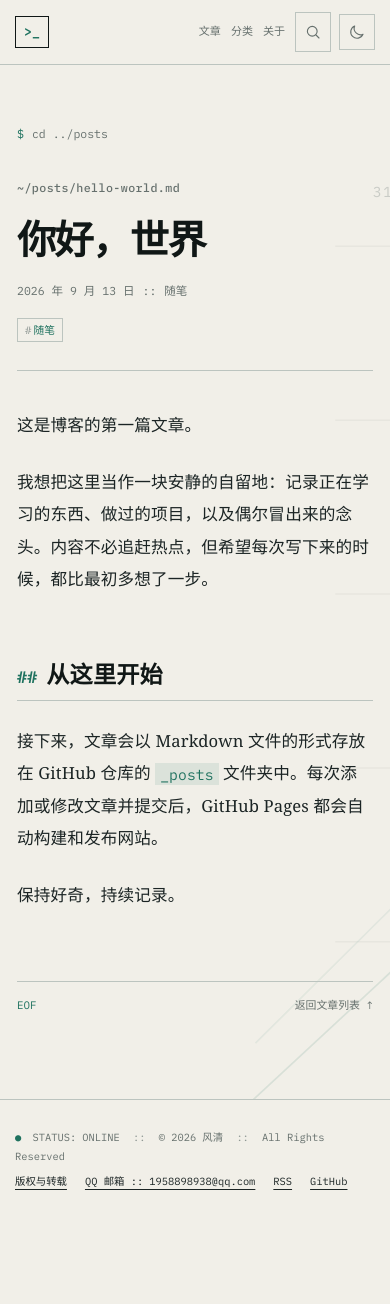
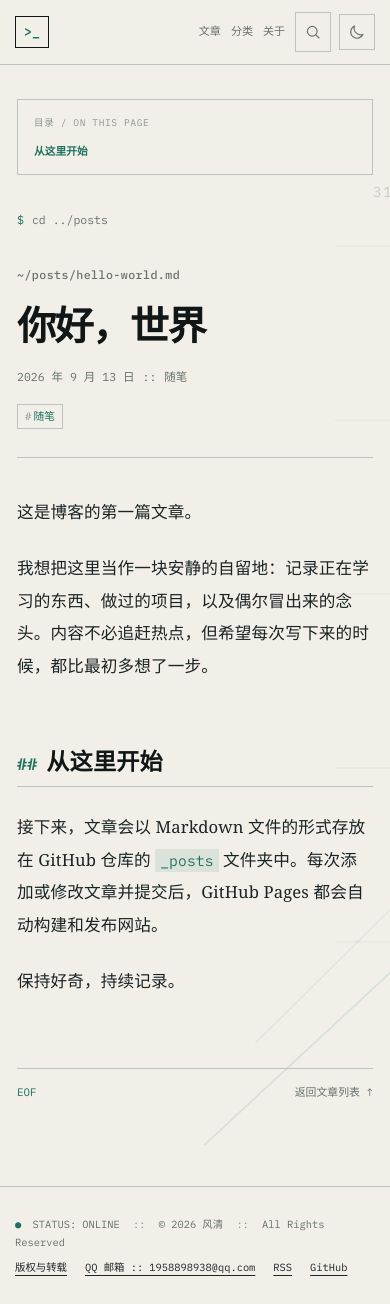
Before and after one commit to fengwuqingchen/fengwuqingchen.github.io, a Jekyll site: the page built from _posts/2026-09-13-hello-world.md, in a window 390 px wide and 1304 px high. Built offline with Jekyll 4.4.1, drawn with Linux system fonts in a browser that asks for light colours.

Commit message:
feat: add article outline and heading anchors

```diff
--- a/_layouts/post.html
+++ b/_layouts/post.html
@@ -1,6 +1,12 @@
 ---
 layout: default
 ---
+<div class="article-layout">
+  <aside class="article-toc" data-article-toc hidden aria-label="文章目录" data-pagefind-ignore="all">
+    <p class="article-toc-label">目录 / ON THIS PAGE</p>
+    <ol data-article-toc-list></ol>
+  </aside>
+
   <article class="post reading-shell" data-pagefind-body>
     <header class="post-header">
       <a class="back-link" href="{{ '/' | relative_url }}">cd ../posts</a>
@@ -28,3 +34,5 @@ layout: default
       <a href="{{ '/' | relative_url }}">返回文章列表 ↑</a>
     </footer>
   </article>
+</div>
+<script src="{{ '/assets/js/article-toc.js' | relative_url }}" defer></script>
--- a/assets/css/style.css
+++ b/assets/css/style.css
@@ -470,6 +470,59 @@ kbd {
   margin-inline: auto;
 }
 
+.article-layout {
+  width: min(1160px, calc(100% - 56px));
+  display: grid;
+  grid-template-columns: 168px minmax(0, 760px) 168px;
+  column-gap: 32px;
+  align-items: start;
+  margin-inline: auto;
+}
+
+.article-layout .reading-shell {
+  width: 100%;
+  margin-inline: 0;
+  grid-column: 2;
+}
+
+.article-toc {
+  position: sticky;
+  top: 108px;
+  grid-column: 1;
+  grid-row: 1;
+  align-self: start;
+  margin-top: 154px;
+  padding: 0 0 0 13px;
+  border-left: 1px solid var(--line);
+  font-family: var(--mono);
+}
+
+.article-toc-label {
+  margin: 0 0 11px;
+  color: var(--faint);
+  font-size: .6rem;
+  letter-spacing: .06em;
+}
+
+.article-toc ol { margin: 0; padding: 0; list-style: none; }
+.article-toc li + li { margin-top: 6px; }
+.article-toc li.toc-level-3 { padding-left: 10px; }
+.article-toc li.toc-level-4 { padding-left: 20px; }
+
+.article-toc a {
+  display: block;
+  color: var(--muted);
+  font-size: .67rem;
+  line-height: 1.55;
+  text-decoration: none;
+}
+
+.article-toc a:hover,
+.article-toc a:focus-visible,
+.article-toc a.is-active { color: var(--accent); }
+
+.article-toc a.is-active { font-weight: 600; }
+
 .post,
 .page { padding-block: 72px 120px; }
 
@@ -553,11 +606,13 @@ a.category-tag:hover { border-color: var(--accent); background: var(--accent-sof
 .prose p { margin-bottom: 0; }
 
 .prose h2,
-.prose h3 {
+.prose h3,
+.prose h4 {
   color: var(--strong);
   font-family: var(--sans);
   font-weight: 600;
   line-height: 1.45;
+  scroll-margin-top: 112px;
 }
 
 .prose h2 {
@@ -570,6 +625,23 @@ a.category-tag:hover { border-color: var(--accent); background: var(--accent-sof
 .prose h2::before { margin-right: 9px; content: "##"; color: var(--accent); font-family: var(--mono); font-size: .72em; }
 .prose h3 { margin-top: 2.2em; font-size: 1.18rem; }
 .prose h3::before { margin-right: 8px; content: "###"; color: var(--accent); font-family: var(--mono); font-size: .65em; }
+.prose h4 { margin-top: 2em; font-size: 1.04rem; }
+.prose h4::before { margin-right: 7px; content: "####"; color: var(--accent); font-family: var(--mono); font-size: .6em; }
+
+.heading-anchor {
+  display: inline-block;
+  margin-left: .45em;
+  color: var(--accent) !important;
+  font-family: var(--mono);
+  font-size: .62em;
+  font-weight: 400;
+  opacity: 0;
+  text-decoration: none !important;
+  transition: opacity .14s ease;
+}
+
+.prose :is(h2, h3, h4):hover .heading-anchor,
+.heading-anchor:focus-visible { opacity: 1; }
 .prose a { color: var(--accent); text-decoration-thickness: 1px; text-underline-offset: 4px; }
 
 .prose blockquote {
@@ -785,6 +857,31 @@ a.category-tag:hover { border-color: var(--accent); background: var(--accent-sof
   .moon-backdrop { transform: translateX(90px); }
 }
 
+@media (max-width: 1120px) {
+  .article-layout {
+    width: min(760px, calc(100% - 48px));
+    display: block;
+  }
+
+  .article-layout .reading-shell { width: 100%; }
+
+  .article-toc {
+    position: relative;
+    top: auto;
+    width: 100%;
+    margin: 50px 0 -24px;
+    padding: 15px 16px;
+    border: 1px solid var(--line);
+    background: var(--panel);
+  }
+
+  .article-toc ol {
+    display: grid;
+    grid-template-columns: repeat(2, minmax(0, 1fr));
+    column-gap: 18px;
+  }
+}
+
 @media (max-width: 720px) {
   .shell { width: min(100% - 30px, 1160px); }
   .header-inner { min-height: 64px; }
@@ -813,6 +910,9 @@ a.category-tag:hover { border-color: var(--accent); background: var(--accent-sof
   .post-arrow { display: none; }
   .post, .page { padding-block: 52px 84px; }
   .reading-shell { width: min(100% - 34px, 760px); }
+  .article-layout { width: min(100% - 34px, 760px); }
+  .article-toc { margin-top: 34px; }
+  .article-toc ol { grid-template-columns: 1fr; }
   .back-link { margin-bottom: 34px; }
   .post-header { margin-bottom: 38px; }
   .prose { font-size: 1.04rem; line-height: 1.95; }
--- /dev/null
+++ b/assets/js/article-toc.js
@@ -0,0 +1,85 @@
+(() => {
+  const toc = document.querySelector("[data-article-toc]");
+  const tocList = document.querySelector("[data-article-toc-list]");
+  const headings = [...document.querySelectorAll(".prose h2, .prose h3, .prose h4")];
+
+  if (!toc || !tocList || headings.length === 0) return;
+
+  const usedIds = new Set([...document.querySelectorAll("[id]")].map((element) => element.id));
+  const linksById = new Map();
+
+  const createId = (text) => {
+    const base = text
+      .normalize("NFKC")
+      .toLocaleLowerCase()
+      .trim()
+      .replace(/[^\p{L}\p{N}\s-]/gu, "")
+      .replace(/[\s-]+/gu, "-")
+      .replace(/^-+|-+$/g, "") || "section";
+
+    let id = base;
+    let index = 2;
+    while (usedIds.has(id)) {
+      id = `${base}-${index}`;
+      index += 1;
+    }
+    usedIds.add(id);
+    return id;
+  };
+
+  const setActive = (id) => {
+    linksById.forEach((link, linkId) => {
+      const active = linkId === id;
+      link.classList.toggle("is-active", active);
+      if (active) link.setAttribute("aria-current", "location");
+      else link.removeAttribute("aria-current");
+    });
+  };
+
+  headings.forEach((heading) => {
+    const text = heading.textContent.trim();
+    if (!text) return;
+
+    if (!heading.id) heading.id = createId(text);
+
+    const anchor = document.createElement("a");
+    anchor.className = "heading-anchor";
+    anchor.href = `#${heading.id}`;
+    anchor.setAttribute("aria-label", `链接到「${text}」`);
+    anchor.textContent = "#";
+    heading.append(anchor);
+
+    const item = document.createElement("li");
+    item.className = `toc-level-${heading.tagName.slice(1)}`;
+
+    const link = document.createElement("a");
+    link.href = `#${heading.id}`;
+    link.textContent = text;
+    item.append(link);
+    tocList.append(item);
+    linksById.set(heading.id, link);
+  });
+
+  toc.hidden = tocList.children.length === 0;
+  if (toc.hidden) return;
+
+  const activateHashTarget = () => {
+    const id = decodeURIComponent(window.location.hash.slice(1));
+    if (linksById.has(id)) setActive(id);
+  };
+
+  activateHashTarget();
+  window.addEventListener("hashchange", activateHashTarget);
+
+  const observer = new IntersectionObserver(
+    (entries) => {
+      const visible = entries
+        .filter((entry) => entry.isIntersecting)
+        .sort((a, b) => a.boundingClientRect.top - b.boundingClientRect.top)[0];
+      if (visible) setActive(visible.target.id);
+    },
+    { rootMargin: "-110px 0px -68% 0px", threshold: 0 }
+  );
+
+  headings.forEach((heading) => observer.observe(heading));
+})();
```
Also changed, not shown: README.md. Lines whose indentation alone changed are shown as unchanged.
